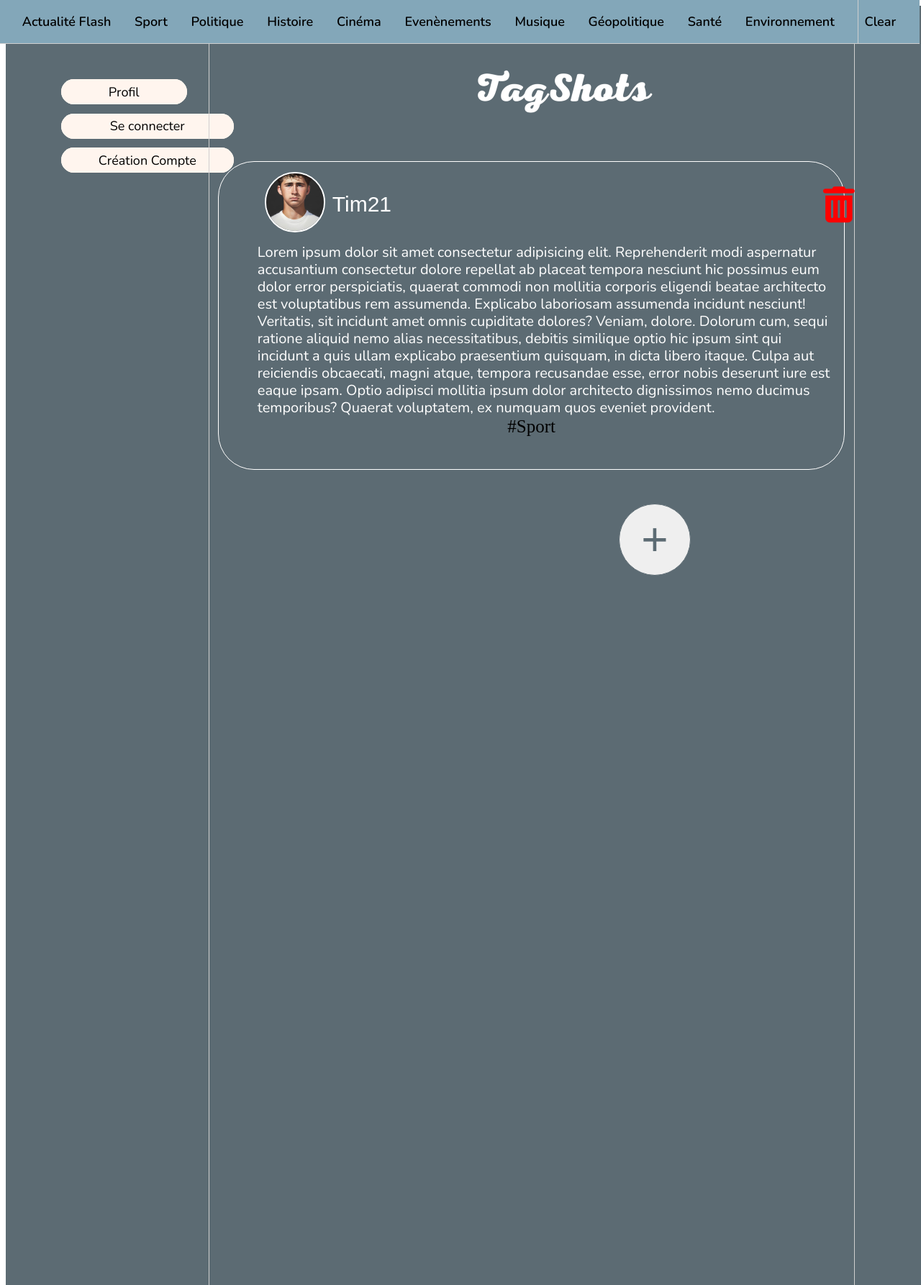
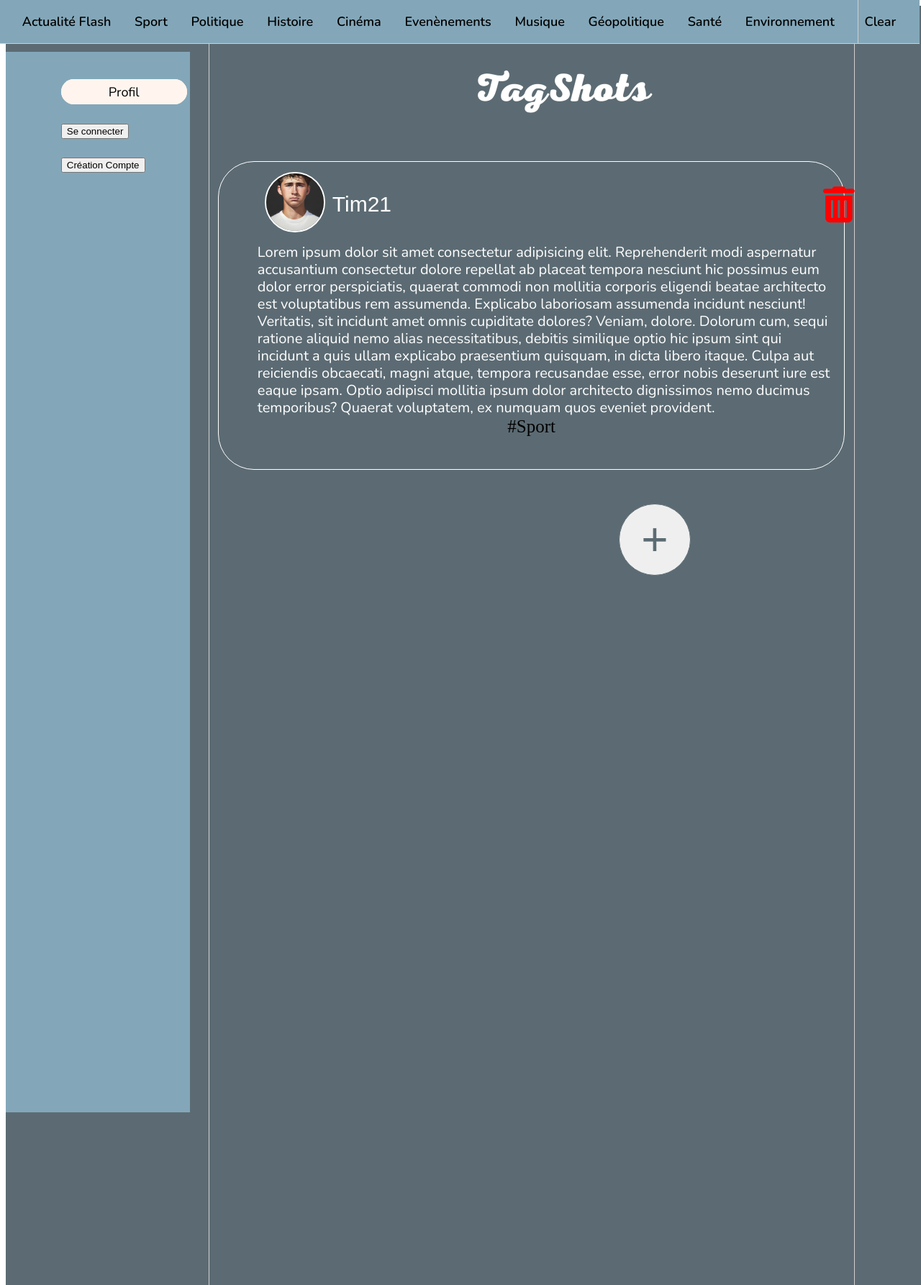
Before and after one commit to Timotheedv/Projet-d-axe_IIM_Dev_Web, a PHP site: page / in a window 1280 px wide. Shown: the top 1786 px of the page at 72% size. Run offline with PHP 8.4, Linux system fonts and the light colour scheme; some libraries are stand-ins or nearby versions.

Commit message:
Update sidebar.css

```diff
--- a/components/css/sidebar.css
+++ b/components/css/sidebar.css
@@ -1,14 +1,15 @@
 .sidebar{
     position: fixed;
+    background-color:#83a7b9;
 
     padding-bottom: 100%;
     width:20%;
     margin-top: 5%;
 }
 
-.sidebar-hamburger{
-position: fixed;
-}
+
+
+
 
 
 
@@ -51,45 +52,8 @@ position: fixed;
     font-size: 18px;
 }
 
-.sidebar-btn1:hover{
-   background-color: #5271FF;
-    transition: 1s;
-    cursor: pointer;
 
-}
 
-.sidebar-btn2{
-    width: 240px;
-    height: 35px;
-    border-radius: 99999px;
-    border: none;
-    background-color: seashell;
-    font-family: 'Nunito', sans-serif;
-    font-size: 18px;
-}
-
-.sidebar-btn2:hover{
-    background-color: #5271FF;
-     transition: 1s;
-     cursor: pointer;
- }
-
-.sidebar-btn3{
-    width: 240px;
-    height: 35px;
-    border-radius: 99999px;
-    border: none;
-    background-color: seashell;
-    font-family: 'Nunito', sans-serif;
-    font-size: 18px;
-
-}
-
-.sidebar-btn3:hover{
-    background-color: #5271FF;
-     transition: 1s;
-     cursor: pointer;
- }
 
 .sidebar-profil{
     display: flex;
@@ -107,4 +71,4 @@ position: fixed;
 
 
 
-/*:Hover*/
+/*Responsive*/
```
